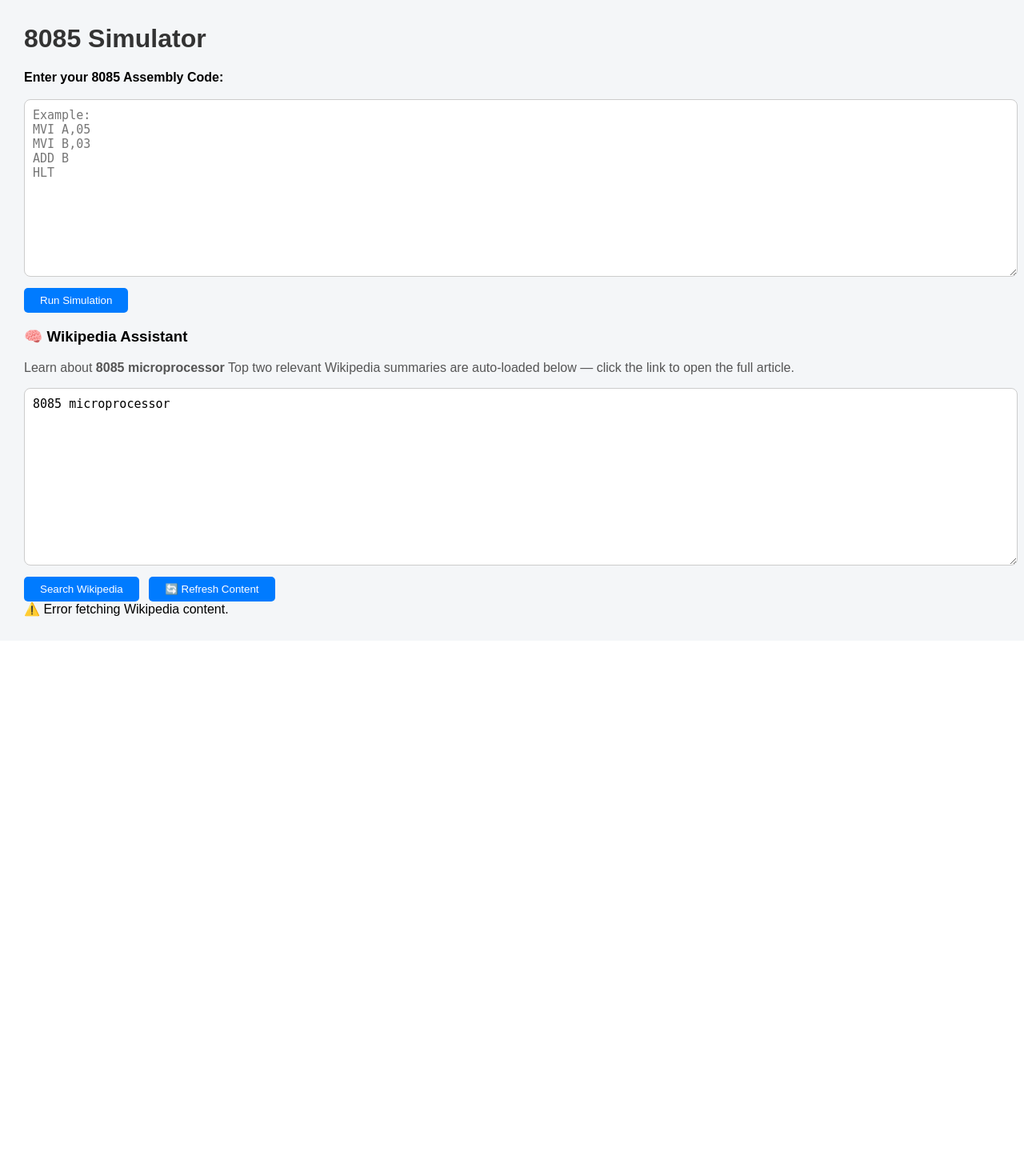
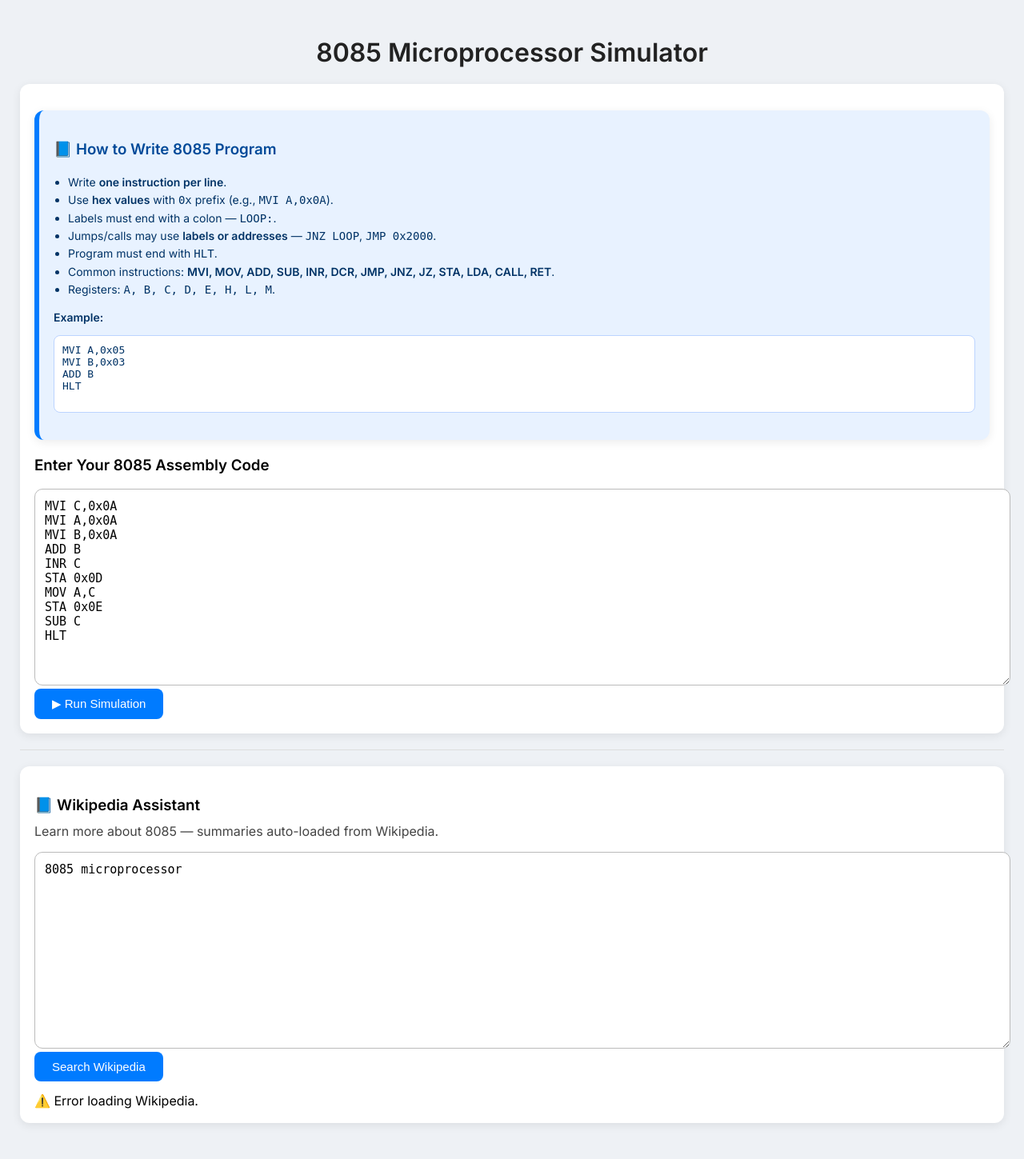
Before and after one commit to Jay1chand/btp.github.io, a Flask app: page /8085 in a window 1280 px wide. Shown: the whole page at 80% size. Before the commit the page ends 771 px from the top, so only its background shows below. Run offline with Flask 3, Linux system fonts and the light colour scheme.

Commit message:
Update 8085.html

```diff
--- a/templates/8085.html
+++ b/templates/8085.html
@@ -3,102 +3,254 @@
 <head>
     <meta charset="UTF-8">
     <title>8085 Simulator</title>
+
+    <!-- Google Font -->
+    <link href="https://fonts.googleapis.com/css2?family=Inter:wght@300;400;600&display=swap" rel="stylesheet">
+
     <style>
         body {
-            font-family: Arial, sans-serif;
-            margin: 30px;
-            background-color: #f4f6f8;
+            font-family: 'Inter', sans-serif;
+            margin: 0;
+            padding: 25px;
+            background: #eef1f5;
         }
+
         h1 {
-            color: #333;
+            text-align: center;
+            color: #222;
+            margin-bottom: 20px;
         }
+
+        .card {
+            background: white;
+            padding: 18px;
+            border-radius: 12px;
+            box-shadow: 0 3px 12px rgba(0,0,0,0.08);
+            margin-bottom: 20px;
+        }
+
         textarea {
             width: 100%;
-            height: 200px;
+            height: 220px;
             font-family: monospace;
             font-size: 15px;
-            border-radius: 8px;
-            border: 1px solid #ccc;
-            padding: 10px;
-            background: #fff;
+            border-radius: 10px;
+            border: 1px solid #bbb;
+            padding: 12px;
+            resize: vertical;
         }
+
         button {
             background-color: #007bff;
             color: white;
-            padding: 8px 20px;
+            padding: 10px 22px;
             border: none;
-            border-radius: 5px;
-            margin-top: 10px;
+            border-radius: 8px;
+            font-size: 15px;
             cursor: pointer;
+            transition: 0.2s;
         }
         button:hover {
             background-color: #0056b3;
         }
+
         pre {
-            background: #fff;
-            padding: 10px;
-            border-radius: 8px;
-            border: 1px solid #ddd;
+            background: #1b1b1b;
+            color: #00e676;
+            padding: 14px;
+            border-radius: 10px;
+            overflow-x: auto;
+            font-size: 14px;
         }
+
         .error {
             color: red;
             font-weight: bold;
+            padding: 12px;
+            background: #ffe6e6;
+            border-left: 6px solid red;
+            border-radius: 6px;
         }
-        .result {
-            margin-top: 20px;
+
+        hr {
+            border: none;
+            height: 1px;
+            background: #ddd;
+            margin: 20px 0;
         }
+
+        .copy-btn {
+            float: right;
+            margin-top: -32px;
+            margin-right: 10px;
+            padding: 4px 10px;
+            background: #444;
+            color: white;
+            border-radius: 5px;
+            font-size: 12px;
+            cursor: pointer;
+        }
+
+        details {
+            margin-top: 12px;
+        }
+
+        summary {
+            cursor: pointer;
+            font-weight: 600;
+            color: #007bff;
+            font-size: 15px;
+        }
+        .mem-table-container {
+            overflow-x: auto;
+            margin-top: 10px;
+        }
+
+        .mem-table {
+            width: 100%;
+            border-collapse: collapse;
+            font-size: 14px;
+            margin-top: 10px;
+        }
+
+        .mem-table th {
+            background: #007bff;
+            color: white;
+            padding: 6px;
+            text-align: center;
+        }
+
+        .mem-table td {
+            padding: 5px;
+            text-align: center;
+            border: 1px solid #ccc;
+            background: #fafafa;
+            font-family: monospace;
+        }
+
+        .mem-table tr:nth-child(even) td {
+            background: #f0f4ff;
+        }
+
     </style>
 </head>
+
 <body>
 
-<h1>8085 Simulator</h1>
+<h1>8085 Microprocessor Simulator </h1>
 
+<div class="card">
+    <div class="card" style="background:#e8f2ff; border-left:6px solid #007bff; margin-top:15px;">
+    <h3 style="color:#004a99;">📘 How to Write 8085 Program</h3>
+    <ul style="line-height:1.6; color:#003366; padding-left:18px; font-size:14px;">
+        <li>Write <b>one instruction per line</b>.</li>
+        <li>Use <b>hex values</b> with <code>0x</code> prefix (e.g., <code>MVI A,0x0A</code>).</li>
+        <li>Labels must end with a colon — <code>LOOP:</code>.</li>
+        <li>Jumps/calls may use <b>labels or addresses</b> — <code>JNZ LOOP</code>, <code>JMP 0x2000</code>.</li>
+        <li>Program must end with <code>HLT</code>.</li>
+        <li>Common instructions: <b>MVI, MOV, ADD, SUB, INR, DCR, JMP, JNZ, JZ, STA, LDA, CALL, RET</b>.</li>
+        <li>Registers: <code>A, B, C, D, E, H, L, M</code>.</li>
+    </ul>
+
+    <p style="margin-top:8px; font-size:14px; color:#003366;">
+        <b>Example:</b><br>
+        <pre style="background:white; border:1px solid #bcd4ff; padding:10px; border-radius:8px; font-size:13px; color:#003366;">
+MVI A,0x05
+MVI B,0x03
+ADD B
+HLT
+        </pre>
+    </p>
+</div>
+    <h3>Enter Your 8085 Assembly Code</h3>
     <form method="POST" action="/8085">
-    <label><b>Enter your 8085 Assembly Code:</b></label><br><br>
-    <textarea name="program" placeholder="Example:
-MVI A,05
-MVI B,03
-ADD B
-HLT">{{ request.form.program }}</textarea><br>
-    <button type="submit">Run Simulation</button>
+       <textarea name="program">{{ request.form.program or
+"MVI C,0x0A\nMVI A,0x0A\nMVI B,0x0A\nADD B\nINR C\nSTA 0x0D\nMOV A,C\nSTA 0x0E\nSUB C\nHLT"
+}}</textarea>
+        <button type="submit">▶ Run Simulation</button>
     </form>
+</div>
 
 {% if error %}
-<div class="error">Error: {{ error }}</div>
+<div class="card error">Error: {{ error }}</div>
 {% endif %}
 
 {% if result %}
-<div class="result">
+<div class="card">
     <h2>Simulation Result</h2>
+
     <h3>Registers</h3>
-    <pre>{{ result.registers | tojson(indent=4) }}</pre>
+    <button class="copy-btn" onclick="copyText('regbox')">Copy</button>
+    <pre id="regbox">{{ result.registers | tojson(indent=4) }}</pre>
 
-    <h3>Memory (first 20 bytes)</h3>
-    <pre>{{ result.memory_sample }}</pre>
+    <h3>Flags</h3>
+    <button class="copy-btn" onclick="copyText('flagbox')">Copy</button>
+    <pre id="flagbox">{{ result.flags | tojson(indent=4) }}</pre>
+
+    <h3>Program Counter & Stack Pointer</h3>
+    <pre>PC = {{ result.PC }}<br>SP = {{ result.SP }}</pre>
+
+   <h3>Memory Viewer</h3>
+
+    <details open>
+        <summary><b>📦 Memory (0x00 – 0xFF)</b> — Click to expand</summary>
+        <div class="mem-table-container">
+            <table class="mem-table">
+                <thead>
+                    <tr>
+                        <th>Addr</th>
+                        {% for i in range(16) %}
+                            <th>{{ "%X"|format(i) }}</th>
+                        {% endfor %}
+                    </tr>
+                </thead>
+                <tbody>
+                    {% for row in range(0, 256, 16) %}
+                    <tr>
+                        <td><b>{{ "%02X"|format(row) }}</b></td>
+                        {% for col in range(16) %}
+                            <td>{{ "%02X"|format(result.memory[row+col]) }}</td>
+                        {% endfor %}
+                    </tr>
+                    {% endfor %}
+                </tbody>
+            </table>
+        </div>
+    </details>
+    <details>
+        <summary>📝 Execution Trace (first 50 steps)</summary>
+        <pre>{{ result.trace }}</pre>
+    </details>
 </div>
 {% endif %}
 
+<hr>
+
 <!-- Wikipedia Assistant -->
-    <div class="assistant-container">
-        <h3>🧠 Wikipedia Assistant</h3>
-        <p style="color:#555;">
-            Learn about <strong>8085 microprocessor</strong>
-            Top two relevant Wikipedia summaries are auto-loaded below — click the link to open the full article.
+<div class="card">
+    <h3>📘 Wikipedia Assistant</h3>
+    <p style="color:#444;margin-top:-8px;">
+        Learn more about 8085 — summaries auto-loaded from Wikipedia.
     </p>
 
-        <textarea id="wiki-query" rows="3" style="width:100%;">8085 microprocessor</textarea><br>
-        <button type="button" onclick="searchWiki()" class="btn-primary">Search Wikipedia</button>
-        <button type="button" onclick="refreshWiki()" class="btn-secondary" style="margin-left:8px;">🔄 Refresh Content</button>
+    <textarea id="wiki-query" rows="2" style="width:100%;">8085 microprocessor</textarea>
+    <button onclick="searchWiki()">Search Wikipedia</button>
 
-        <div id="wiki-result">⏳ Loading Wikipedia data...</div>
+    <div id="wiki-result" style="margin-top:14px;">⏳ Loading Wikipedia data...</div>
 </div>
 
 <script>
+function copyText(id) {
+    const text = document.getElementById(id).innerText;
+    navigator.clipboard.writeText(text);
+    alert("Copied!");
+}
+
 async function searchWiki() {
     const query = document.getElementById("wiki-query").value.trim();
     const resultDiv = document.getElementById("wiki-result");
-        if (!query) { resultDiv.innerHTML = "❌ Enter a search query."; return; }
-        resultDiv.innerHTML = "⏳ Fetching information from Wikipedia...";
+    if (!query) return resultDiv.innerHTML = "❌ Enter a search query.";
+    resultDiv.innerHTML = "⏳ Searching...";
 
     try {
         const url = `https://en.wikipedia.org/w/api.php?action=query&format=json&origin=*&generator=search&gsrsearch=${encodeURIComponent(query)}&gsrlimit=2&prop=extracts&exintro=true&explaintext=true`;
@@ -106,43 +258,36 @@ HLT">{{ request.form.program }}</textarea><br>
         const data = await response.json();
 
         if (!data.query || !data.query.pages) {
-                resultDiv.innerHTML = "❌ No Wikipedia data found for this query.";
+            resultDiv.innerHTML = "❌ No data found.";
             return;
         }
 
-            const pages = Object.values(data.query.pages).sort((a,b) => (a.index||0)-(b.index||0));
+        const pages = Object.values(data.query.pages)
+            .sort((a,b) => (a.index || 0) - (b.index || 0));
+
         let html = "";
         for (const page of pages) {
             const title = page.title;
-                const extract = page.extract ? page.extract.split(/(?<=\.)\s+/).slice(0, 4).join(' ') : "(No summary available)";
-                const urlPage = "https://en.wikipedia.org/?curid=" + page.pageid;
+            const extract = page.extract ? page.extract.split(/(?<=\.)\s+/).slice(0,4).join(" ") : "(No summary)";
+            const pageURL = "https://en.wikipedia.org/?curid=" + page.pageid;
 
             html += `
-                    <div style="margin-bottom:14px;">
-                        <h4 style="margin:6px 0 8px 0;color:#0066cc;">${title}</h4>
-                        <p style="line-height:1.6;margin:0 0 8px 0;color:#333;">${extract}</p>
-                        <a href="${urlPage}" target="_blank" rel="noopener noreferrer">🔗 Read full article</a>
+                <div>
+                    <h4 style="color:#007bff">${title}</h4>
+                    <p>${extract}</p>
+                    <a href="${pageURL}" target="_blank">🔗 Read more</a>
+                    <hr>
                 </div>
-                    <hr class="small">
             `;
         }
 
-            html += `<p style="text-align:center;color:#666;margin-top:8px;">— End of summary —</p>`;
         resultDiv.innerHTML = html;
     } catch (err) {
-            console.error(err);
-            resultDiv.innerHTML = "⚠️ Error fetching Wikipedia content.";
+        resultDiv.innerHTML = "⚠️ Error loading Wikipedia.";
     }
 }
 
-    function refreshWiki() {
-        const resultDiv = document.getElementById("wiki-result");
-        resultDiv.scrollIntoView({ behavior: "smooth", block: "start" });
-        resultDiv.innerHTML = "🔁 Refreshing Wikipedia content...";
-        setTimeout(searchWiki, 600);
-    }
-
-    window.onload = function() { searchWiki(); };
+window.onload = searchWiki;
 </script>
 
 </body>
```
Lines whose indentation alone changed are shown as unchanged.
